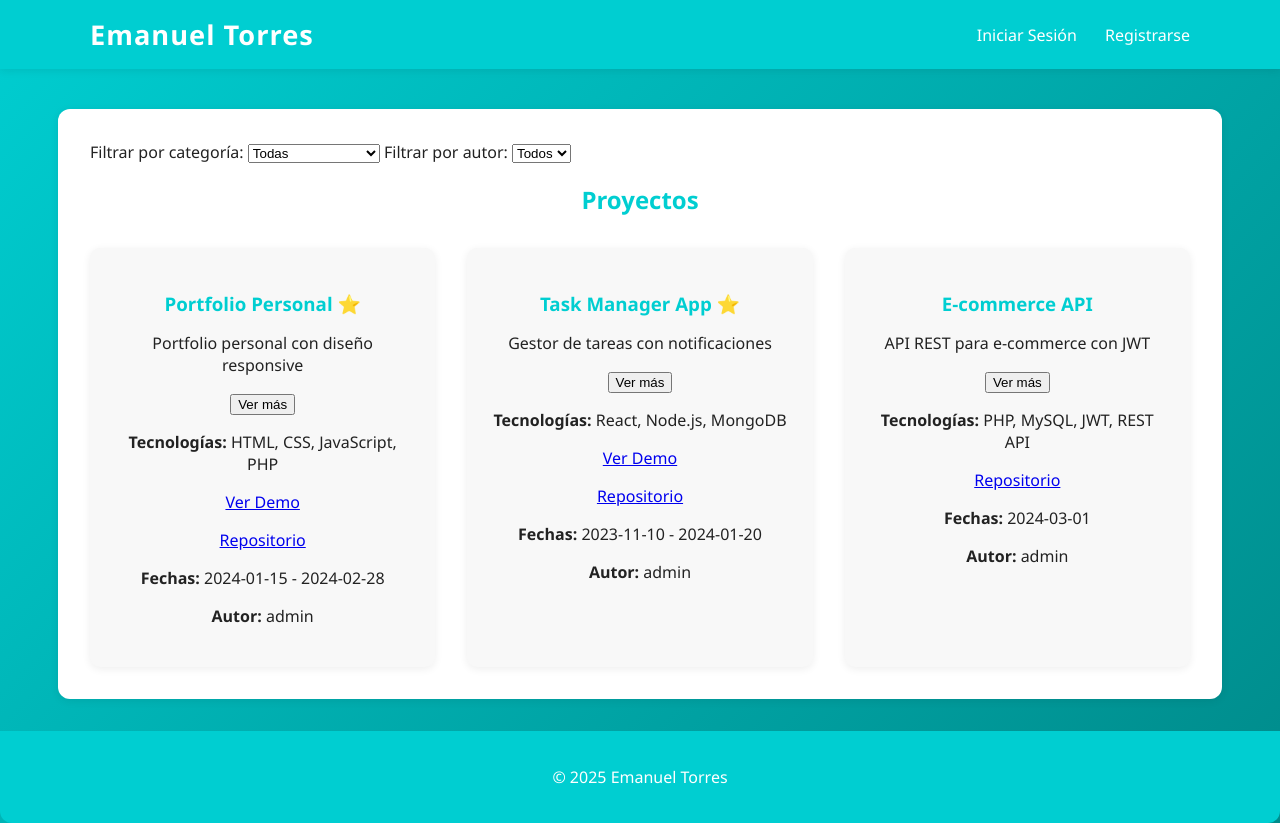
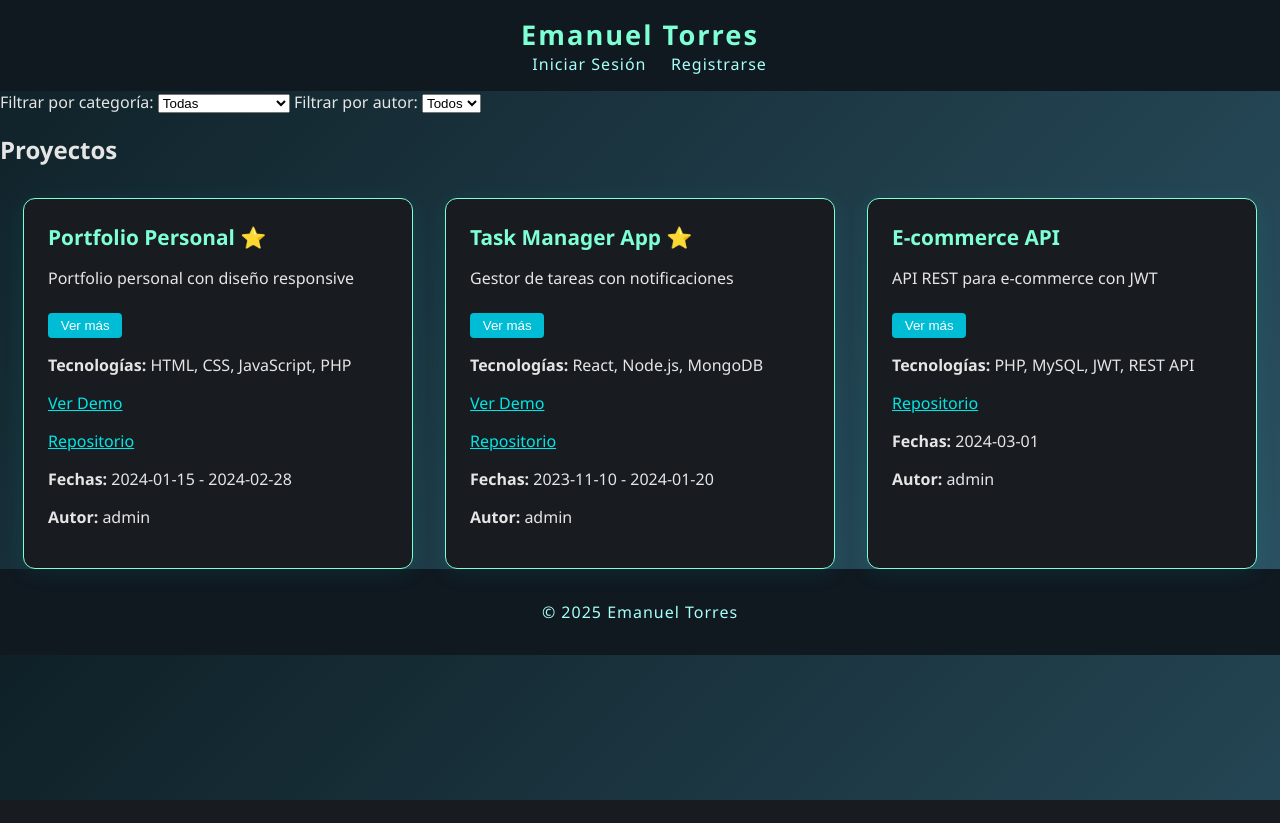
Before and after one commit to TorresX9-11/ProyectoFinal2025V1, a PHP site: page / in a window 1280 px wide. After the commit the page ends 800 px from the top, so only its background shows below. Run offline with PHP 8.4, Linux system fonts and the light colour scheme; data comes from the database, SQL or seed files in the repository.

Commit message:
cambios de estilos

```diff
--- /dev/null
+++ b/assets/css/indexHtml.css
@@ -0,0 +1,106 @@
+/* Estilo Aqua, Negro Platinum para la vista pública (index.html) */
+body {
+    font-family: 'Segoe UI', Arial, sans-serif;
+    background: linear-gradient(135deg, #0f2027 0%, #2c5364 100%);
+    color: #e5e5e5;
+    margin: 0;
+    padding: 0;
+}
+
+header, footer {
+    background: #101820;
+    color: #a7fffa;
+    padding: 1rem 0;
+    text-align: center;
+    letter-spacing: 1px;
+}
+
+.nav-brand {
+    font-weight: bold;
+    font-size: 1.7rem;
+    color: #7fffd4;
+    letter-spacing: 2px;
+}
+
+.nav-links a {
+    color: #a7fffa;
+    margin-left: 1.2rem;
+    text-decoration: none;
+    font-weight: 500;
+    transition: color 0.2s;
+}
+.nav-links a:hover {
+    color: #7fffd4;
+}
+
+#proyectos-list {
+    display: flex;
+    flex-wrap: wrap;
+    gap: 2rem;
+    justify-content: center;
+    margin-top: 2rem;
+}
+
+.proyecto-card {
+    background: #181c20;
+    border-radius: 12px;
+    box-shadow: 0 4px 24px rgba(0,255,255,0.08);
+    padding: 1.5rem;
+    width: 340px;
+    position: relative;
+    transition: box-shadow 0.2s, transform 0.2s;
+    border: 1.5px solid #7fffd4;
+    overflow: hidden;
+}
+.proyecto-card:hover {
+    box-shadow: 0 8px 32px rgba(0,255,255,0.18);
+    transform: translateY(-4px) scale(1.02);
+}
+.ver-mas-btn {
+    background: #00bcd4;
+    color: #fff;
+    border: none;
+    border-radius: 4px;
+    padding: 0.3rem 0.8rem;
+    cursor: pointer;
+    margin-top: 0.5rem;
+    transition: background 0.2s;
+}
+.ver-mas-btn:hover {
+    background: #0097a7;
+}
+.proyecto-card img {
+    display: block;
+    width: 100%;
+    height: 180px;
+    object-fit: contain;
+    background: #222c;
+    border-radius: 8px;
+    margin: 1rem 0;
+    box-shadow: 0 2px 8px rgba(0,255,255,0.07);
+}
+.proyecto-card h3 {
+    color: #7fffd4;
+    margin-top: 0;
+    margin-bottom: 0.7rem;
+    font-size: 1.3rem;
+}
+.proyecto-card p, .proyecto-card a {
+    color: #e5e5e5;
+}
+.proyecto-card a {
+    text-decoration: underline;
+    color: #00e6e6;
+}
+.proyecto-card a:hover {
+    color: #7fffd4;
+}
+.descripcion-completa {
+    background: #101820;
+    color: #e5e5e5;
+    border: 1px solid #7fffd4;
+    border-radius: 8px;
+    padding: 1rem;
+    margin-top: 0.5rem;
+    z-index: 1000;
+}
--- a/crud/index.php
+++ b/crud/index.php
@@ -51,7 +51,7 @@ try {
     <meta charset="UTF-8">
     <meta name="viewport" content="width=device-width, initial-scale=1.0">
     <title>Panel de Administración - Proyectos</title>
-    <link rel="stylesheet" href="../assets/css/styleadmin.css">
+    <link rel="stylesheet" href="../assets/css/indexPhp.css">
 </head>
 <body>
     <nav class="admin-nav">
--- a/index.html
+++ b/index.html
@@ -4,7 +4,7 @@
     <meta charset="UTF-8">
     <meta name="viewport" content="width=device-width, initial-scale=1.0">
     <title>Portafolio Emanuel Torres</title>
-    <link rel="stylesheet" href="assets/css/styleindex.css">
+    <link rel="stylesheet" href="assets/css/indexHtml.css">
 </head>
 <body>
     <header>
```
Also changed, not shown: assets/css/indexPhp.css (added, +73 -0 lines).
